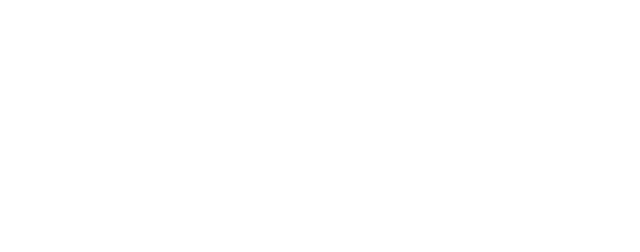
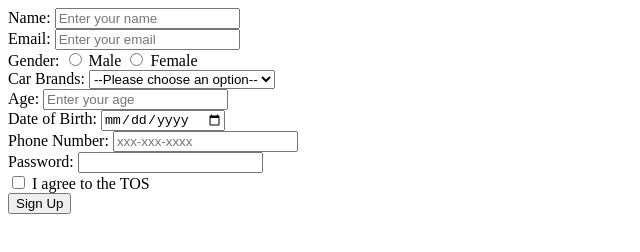
Before and after one commit to acciojob/signup-form-car-dhaval7717, a website: page main.html in a window 1280 px wide. Shown: the whole page, without its empty margins (0-640 px from the left). Drawn offline with Linux system fonts and the light colour scheme.

Commit message:
created a submission

```diff
--- a/main.html
+++ b/main.html
@@ -1,16 +1,54 @@
 <!DOCTYPE html>
-
 <html>
 
 <head>
-	<link rel="stylesheet" href="styles.css">
+    <title>Signup Form</title>
+    <link rel="stylesheet" href="styles.css">
 </head>
 
 <body>
-	<!-- the entire body must be written by student -->
-    <script type="text/javascript" src="./script.js">
-</script>
+    <form action="#" method="post">
+        <label for="name">Name:</label>
+        <input type="text" id="name" name="name" placeholder="Enter your name" required><br>
 
+        <label for="email">Email:</label>
+        <input type="email" id="email" name="email" placeholder="Enter your email" required><br>
+
+        <label>Gender:</label>
+        <input type="radio" id="gender_m" name="gender" value="male" required>
+        <label for="gender_m">Male</label>
+        <input type="radio" id="gender_f" name="gender" value="female" required>
+        <label for="gender_f">Female</label><br>
+
+        <label for="cars">Car Brands:</label>
+        <select id="cars" name="car_brands" required>
+            <option value="" disabled selected>--Please choose an option--</option>
+            <option value="audi">Audi</option>
+            <option value="bmw">BMW</option>
+            <option value="mercedes">Mercedes</option>
+            <option value="toyota">Toyota</option>
+        </select><br>
+
+        <label for="age">Age:</label>
+        <input type="number" id="age" name="age" placeholder="Enter your age" required><br>
+
+        <label for="dob">Date of Birth:</label>
+        <input type="date" id="dob" name="dob" required><br>
+
+        <label for="tel">Phone Number:</label>
+        <input type="tel" id="tel" name="phone" pattern="[0-9]{3}-[0-9]{3}-[0-9]{4}" placeholder="xxx-xxx-xxxx"><br>
+
+        <label for="password">Password:</label>
+        <input type="password" id="password" name="password" required><br>
+
+        <label for="tos">
+            <input type="checkbox" id="tos" name="tos" required>
+            I agree to the TOS
+        </label><br>
+
+        <button type="submit">Sign Up</button>
+    </form>
+    <script type="text/javascript" src="./script.js"></script>
 </body>
 
 </html>
```
